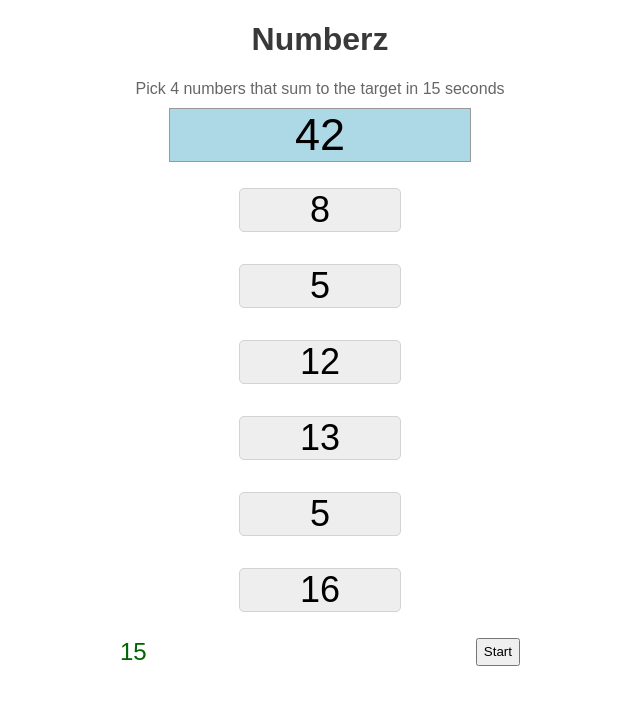
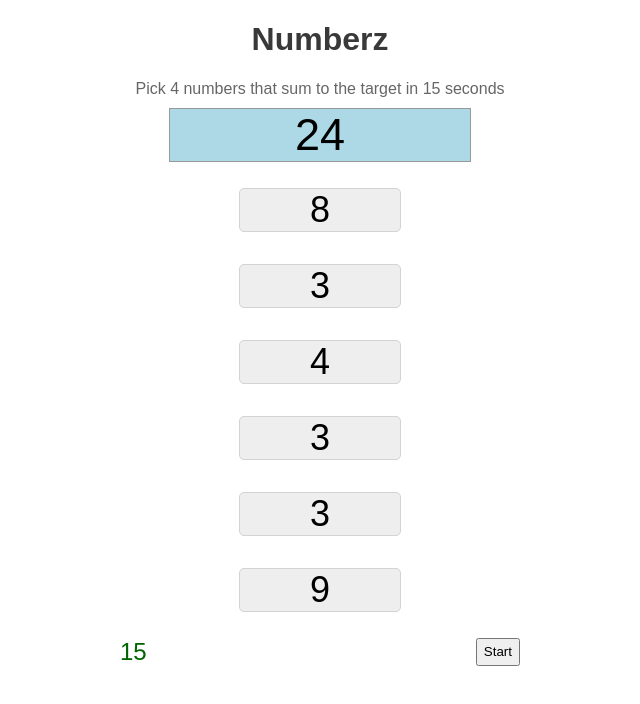
Before and after one commit to jeffreymahmoudi/numberz, a React (Create React App) app: page / in a window 1280 px wide. Shown: the top 704 px of the page, without its empty margins (320-960 px from the left). Built offline with nearby package versions, Linux system fonts and the light colour scheme.

Commit message:
customize game input

```diff
--- a/src/index.js
+++ b/src/index.js
@@ -2,6 +2,7 @@ import React from "react";
 import ReactDOM from "react-dom";
 import "./index.css";
 import registerServiceWorker from "./registerServiceWorker";
+import _ from "lodash";
 
 const randomNumberBetween = (min, max) =>
   Math.floor(Math.random() * (max - min + 1)) + min;
@@ -13,6 +14,15 @@ class Number extends React.Component {
 }
 
 class Game extends React.Component {
+  challengeNumbers = Array.from({ length: this.props.challengeSize }).map(() =>
+    randomNumberBetween(...this.props.challengeRange)
+  );
+
+  target = _.sampleSize(
+    this.challengeNumbers,
+    this.props.challengeSize - 2
+  ).reduce((acc, curr) => acc + curr, 0);
+
   render() {
     return (
       <div className="game">
@@ -20,14 +30,11 @@ class Game extends React.Component {
         <div className="help">
           Pick 4 numbers that sum to the target in 15 seconds
         </div>
-        <div className="target">42</div>
+        <div className="target">{this.target}</div>
         <div className="challenge-numbers">
-          <Number value={8} />
-          <Number value={5} />
-          <Number value={12} />
-          <Number value={13} />
-          <Number value={5} />
-          <Number value={16} />
+          {this.challengeNumbers.map((value, index) => (
+            <Number key={index} value={value} />
+          ))}
         </div>
         <div className="footer">
           <div className="timer-value">15</div>
@@ -38,5 +45,8 @@ class Game extends React.Component {
   }
 }
 
-ReactDOM.render(<Game />, document.getElementById("root"));
+ReactDOM.render(
+  <Game challengeSize={6} challengeRange={[2, 9]} />,
+  document.getElementById("root")
+);
 registerServiceWorker();
```
